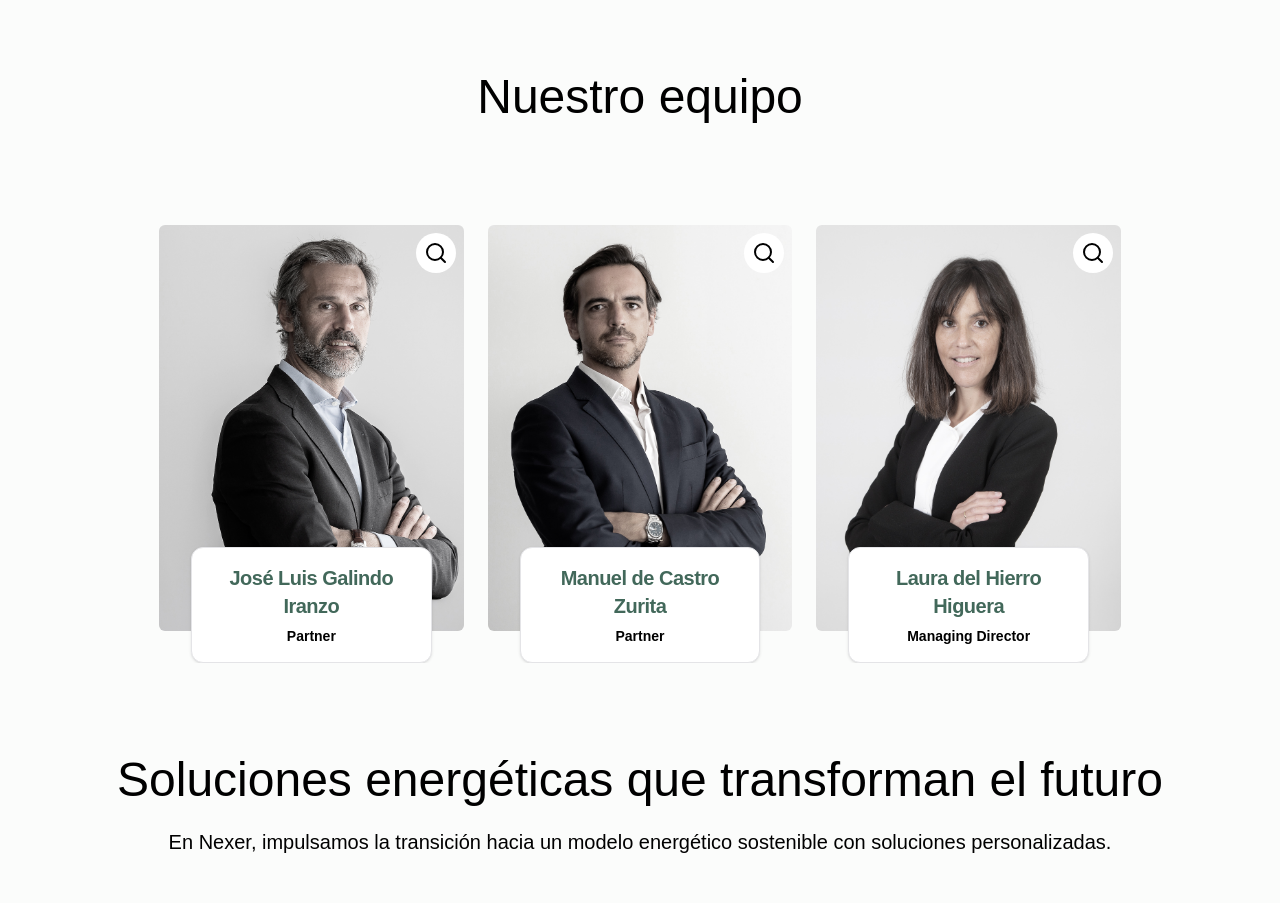
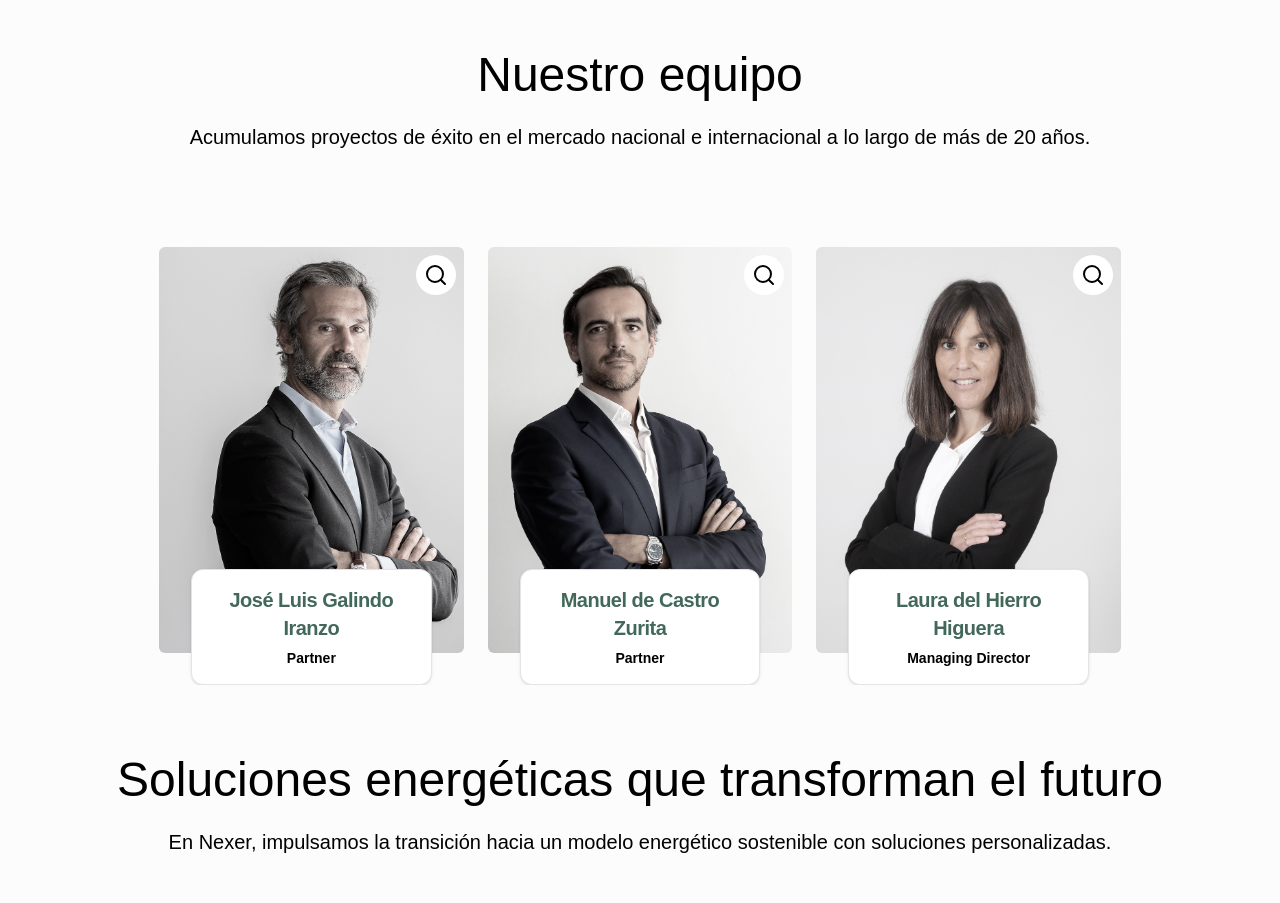
Before and after one commit to Lindapazw/nexer, a Next.js app: page / in a window 1280 px wide. Shown: the part 1620-2523 px from the top of the page. Built offline with nearby package versions, Linux system fonts and the light colour scheme.

Commit message:
feat: team - copy fix

```diff
--- a/src/app/_components/team.tsx
+++ b/src/app/_components/team.tsx
@@ -157,6 +157,16 @@ const HomeTeam = () => {
             Nuestro equipo
           </motion.h3>
 
+          <motion.p
+            className="p mb-4 text-black"
+            initial={{ opacity: 0, y: 70, scale: 0.9 }}
+            whileInView={{ opacity: 1, y: 0, scale: 1 }}
+            viewport={{ once: true, amount: 0.5 }}
+            transition={{ duration: 1, ease: "easeOut", delay: 0.3 }}
+          >
+            Acumulamos proyectos de éxito en el mercado nacional e internacional a lo largo de más de 20 años.
+          </motion.p>
+
           <Carousel
             className="container mx-auto mt-4 w-full px-6 md:mt-8 md:px-0 lg:mt-20 xl:px-36"
             opts={{ startIndex: 1, loop: true }}
```
